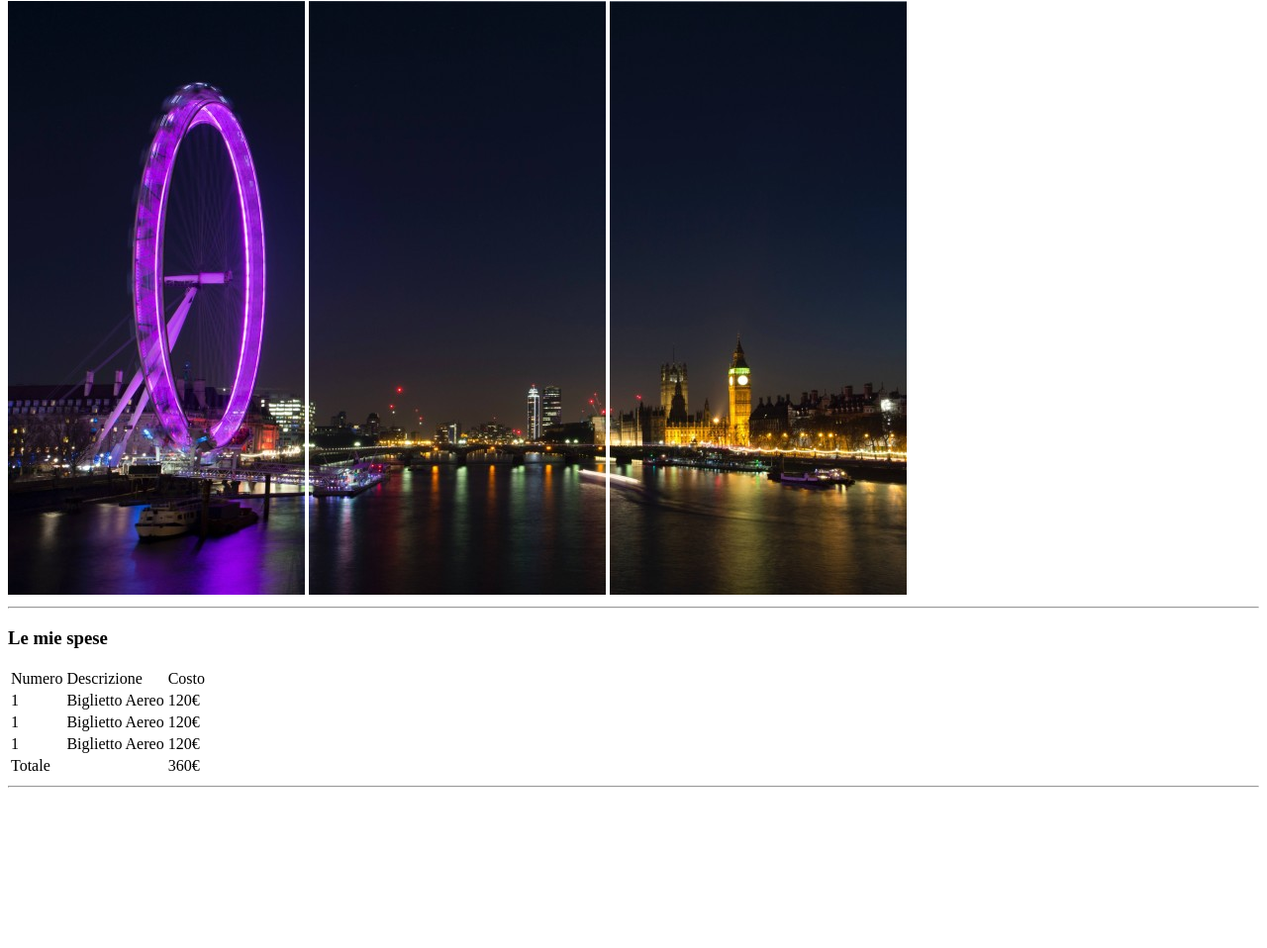
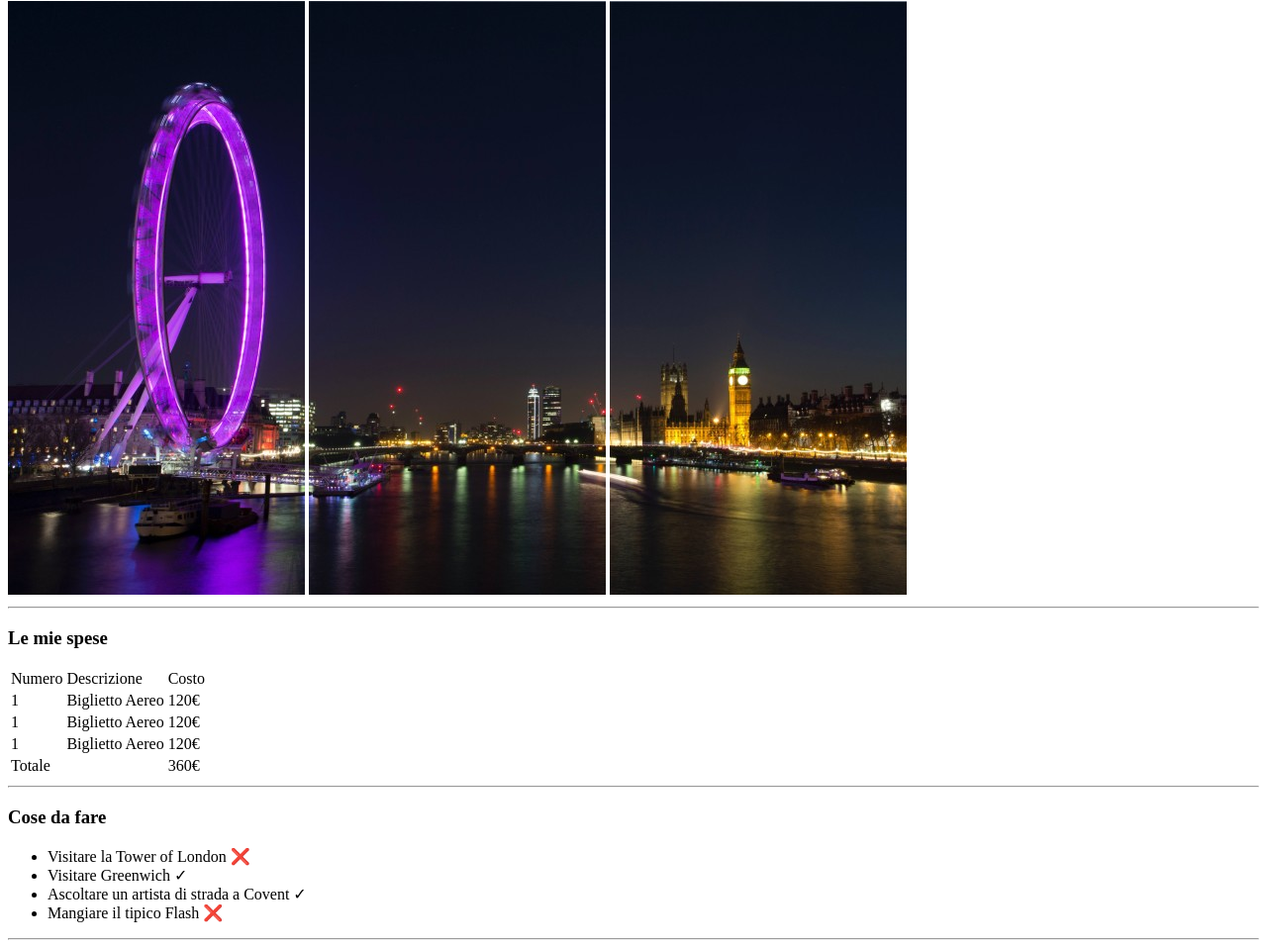
Before and after one commit to Kokkolino/html-london-trip, a plain HTML site: page index.html in a window 1280 px wide. Shown: the part 79-1037 px from the top of the page at 99% size. Before the commit the page ends 883 px from the top, so only its background shows below. Drawn offline with Linux system fonts and the light colour scheme.

Commit message:
To do list

```diff
--- a/index.html
+++ b/index.html
@@ -50,6 +50,17 @@
         </table>
         <hr>
     </div>
-
+    <!-- to do list -->
+    <div>
+        <h3>Cose da fare</h3>
+        <ul>
+            <li>Visitare la Tower of London &#10060;</li>
+            <li>Visitare Greenwich &#10003;</li>
+            <li>Ascoltare un artista di strada a Covent &#10003;</li>
+            <li>Mangiare il tipico Flash &#10060;
+            </li>
+        </ul>
+        <hr>
+    </div>
 </body>
 </html>
```
